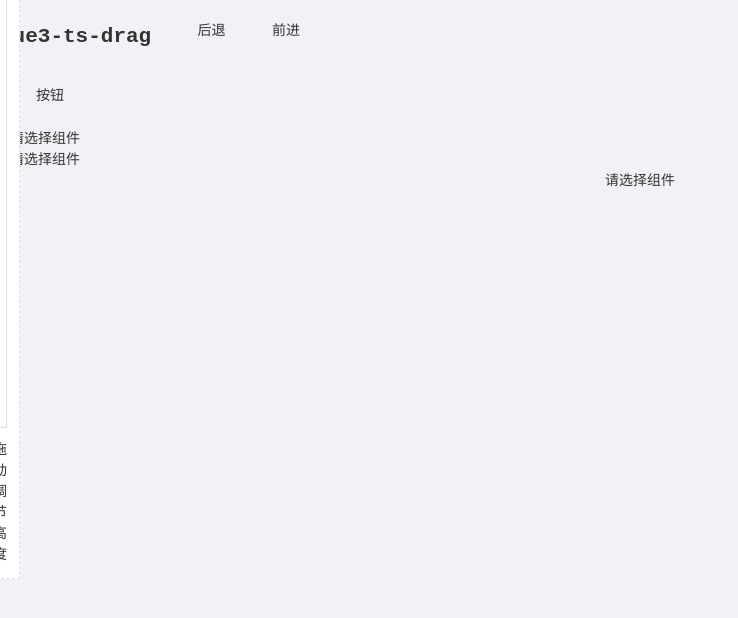
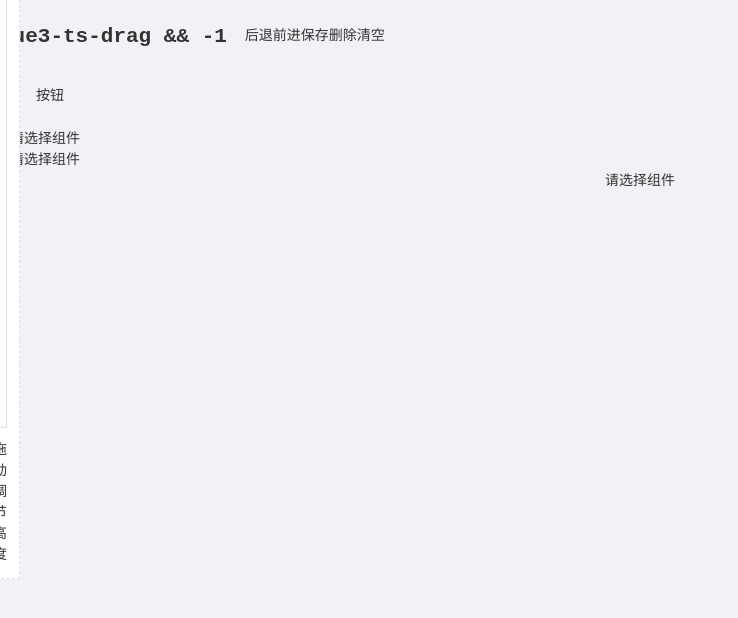
Before and after one commit to lycHub/vue-next-drag, a Vue app: page /#/home in a window 1280 px wide. Shown: the top 618 px of the page, without its empty margins (0-738 px from the left). Built offline with nearby package versions, Linux system fonts and the light colour scheme.

Commit message:
日常提交

```diff
--- /dev/null
+++ b/src/components/BasicLayout/Header.tsx
@@ -0,0 +1,29 @@
+import {defineComponent} from "vue";
+import {useStore} from "../../store";
+
+export default defineComponent({
+  name: 'Header',
+  setup(props) {
+    const store = useStore();
+
+    const changeIndex = (num: number) => {
+      store.commit('setCurrentIndex', store.state.currentIndex + num);
+      // store.dispatch('changeIndex', store.state.currentIndex + num);
+    }
+
+    return () => {
+      return (
+        <div class="wrap">
+          <h2>vue3-ts-drag && { store.state.currentIndex }</h2>
+          <el-button-group className="actions">
+            <el-button onClick={ changeIndex.bind(null, -1) } disabled={ store.state.currentIndex === -1 }>后退</el-button>
+            <el-button onClick={ changeIndex.bind(null, 1) } disabled={ store.state.currentIndex === store.state.snapshots.length - 1 }>前进</el-button>
+            <el-button type="primary">保存</el-button>
+            <el-button type="warning" disabled={true}>删除</el-button>
+            <el-button type="danger" disabled={true}>清空</el-button>
+          </el-button-group>
+        </div>
+      );
+    }
+  }
+});
--- a/src/components/BasicLayout/index.scss
+++ b/src/components/BasicLayout/index.scss
@@ -4,10 +4,12 @@
     padding: 14px 10px;
     background-color: #fff;
     border-bottom: 1px solid #dcdfe6;
-    .left {
+    .wrap {
       display: flex;
-      width: 300px;
-      justify-content: space-between;
+      align-items: center;
+      .actions {
+        margin-left: 18px;
+      }
     }
   }
   .aside {
--- a/src/components/BasicLayout/index.tsx
+++ b/src/components/BasicLayout/index.tsx
@@ -2,6 +2,7 @@ import {defineComponent} from "vue";
 import Aside from "./Aside";
 import './index.scss';
 import CustomPanel from './CustomPanel';
+import Header from "./Header";
 
 export default defineComponent({
   name: 'BasicLayout',
@@ -10,11 +11,7 @@ export default defineComponent({
       return (
         <el-container class="basic-layout">
           <el-header class="header">
-            <div class="left">
-              <h2>vue3-ts-drag</h2>
-              <el-button size="small">后退</el-button>
-              <el-button size="small">前进</el-button>
-            </div>
+            <Header />
           </el-header>
           <el-container>
             <el-aside class="aside" width="200px">
--- a/src/components/Editor/Widget.tsx
+++ b/src/components/Editor/Widget.tsx
@@ -9,9 +9,11 @@ import {calculateDotInfo} from "./Dot/dot";
 import {getPoint} from "../../utils";
 import RotateDot from './RotateDot';
 import {stopClick} from "../../uses/stopClick";
+import {properBase} from "../../uses/propertyBase";
+import { cloneDeep } from 'lodash';
 
 export default defineComponent({
-  name: 'Widget',
+  name: 'WidgetBox',
   props: {
     info: {
       type: Object as PropType<Widget>,
@@ -22,9 +24,11 @@ export default defineComponent({
     const root = ref<HTMLElement | null>(null);
     let startInfo: DragStartInfo | null = null;
     const dots = ref<DotInfo[]>([]);
-    const store = useStore();
+    const store = properBase().store;
+    const currentSnapshot = properBase().currentSnapshot;
+    const activeWidget = properBase().widget;
     let moving = false;
-    const isActive = computed(() => store.state.editor.activeWidgetId === props.info.id);
+    const isActive = computed(() => !!activeWidget);
     const setActive = () => {
       store.commit('editor/setActivateWidgetId', props.info.id);
       generateDots();
@@ -79,10 +83,22 @@ export default defineComponent({
             top: root.value!.offsetTop
           }
         });
+        // console.log('activeWidget', activeWidget.value);
+        setSnapshot();
         moving = false;
         emitter.emit<void>('up');
       }
+    }
 
+    const setSnapshot = () => {
+      const newSnapshot = cloneDeep(currentSnapshot.value);
+      const activeInSnapshotIndex = newSnapshot.findIndex(item => item.id === activeWidget.value!.id);
+      // console.log('newSnapshot', newSnapshot, activeInSnapshotIndex);
+      if (activeInSnapshotIndex > -1) {
+        newSnapshot.splice(activeInSnapshotIndex, 1, cloneDeep(activeWidget.value!));
+      }
+      // console.log('newSnapshot', newSnapshot);
+      store.dispatch('addSnapshot', newSnapshot);
     }
 
     const calculate = (diffX: number, diffY: number): { left: number; top: number } => {
@@ -170,12 +186,6 @@ export default defineComponent({
       });
     }
 
-    const widgetCls = reactive({
-      widget: true,
-      animate__animated: true,
-      active: isActive.value
-    });
-
     watch(() => props.info.widgetStyle.opacity, opacity => {
       root.value!.style.opacity = opacity.toString();
     });
@@ -184,19 +194,12 @@ export default defineComponent({
     });
 
     const setCls = (cls: Partial<WidgetAnimateClass>) => {
-      // const animateClasses = root.value!.classList.toString().split(' ').filter(item => item.includes('animate__'));
-      // // animate__animated
-      // if (animateClasses.length > 1) {
-      //   for (let a = 1; a < animateClasses.length; a++) {
-      //     root.value!.classList.remove(animateClasses[a]);
-      //   }
-      // }
       [cls.animate, cls.speed].filter(Boolean).forEach(item => {
         root.value!.classList.add('animate__' + item!);
       });
     }
 
-    onMounted(() => {
+    const refresh = () => {
       root.value!.style.left = props.info.widgetStyle.left + 'px';
       root.value!.style.top = props.info.widgetStyle.top + 'px';
       root.value!.style.width = props.info.widgetStyle.width + 'px';
@@ -205,10 +208,18 @@ export default defineComponent({
       root.value!.style.opacity = props.info.widgetStyle.opacity.toString();
       root.value!.style.zIndex = '1';
       setCls(props.info.animateClass);
+    }
+
+    watch(() => props.info, info => {
+      console.log('wat info', info);
+    });
+
+    onMounted(() => {
+      refresh();
       root.value!.addEventListener('animationend', function() {
         const active = isActive.value ? ' active' : '';
         this.className = 'widget animate__animated' + active;
-      })
+      });
     });
 
     return () => {
--- a/src/components/Editor/index.tsx
+++ b/src/components/Editor/index.tsx
@@ -1,22 +1,31 @@
-import {defineComponent, h, resolveComponent, ref, onMounted} from "vue";
-import Widget from "./Widget";
+import {defineComponent, h, resolveComponent, ref, onMounted, watch, computed} from "vue";
 import Lines from "./Lines";
+import WidgetBox from './Widget';
 import './index.scss';
 import {useStore} from '../../store';
 import {WidgetList} from "../../store/widgets";
 import { uniqueId, cloneDeep } from 'lodash';
 import {useRect} from "../../uses/rect";
+import {Widget} from "../../store/types";
+import {properBase} from "../../uses/propertyBase";
 
 export default defineComponent({
   name: 'Editor',
   setup(props) {
-    const store = useStore();
-    const widgets = store.state.editor.widgets;
+    const store = properBase().store;
+    const currentSnapshot = properBase().currentSnapshot;
+    const widgets = computed(() => store.state.editor.widgets);
+
+    watch(currentSnapshot, value => {
+      store.commit('editor/resetWidgets', value);
+    });
+
     const renderWidgets = () => {
-      return widgets.length ? widgets.map(item => {
-        return <Widget info={ item } >
+      // console.log('renderWidgets', currentSnapshot.value);
+      return widgets.value.length ? widgets.value.map(item => {
+        return <WidgetBox info={ item } >
           { h(resolveComponent(item.component), { ...item.props, style: item.style }, () => item.label) }
-        </Widget>;
+        </WidgetBox>;
       }) : null;
     }
 
@@ -37,8 +46,8 @@ export default defineComponent({
           widget.widgetStyle.top = event.offsetY;
           // widget.widgetStyle.rotate = 0;
           widget.id = uniqueId('widget-');
-          store.commit('editor/addWidget', widget);
-          // console.log('target', widget);
+          store.dispatch('addSnapshot', currentSnapshot.value.concat(widget));
+          // store.commit('editor/addWidget', cloneDeep(widget));
         }
       }
       if (store.state.editor.activeWidgetId) {
@@ -58,7 +67,7 @@ export default defineComponent({
           <div class="editor-box">
             <div ref={ canvas } class="canvas" onDragover={ handleDragOver } onDrop={ handleDrop }>
               { renderWidgets() }
-              <Lines canvasRect={ store.state.editor.canvasRect } widgets={ widgets } />
+              <Lines canvasRect={ store.state.editor.canvasRect } widgets={ widgets.value } />
             </div>
             <div class="drag-height">
               <span>拖动调节高度</span>
--- a/src/store/index.ts
+++ b/src/store/index.ts
@@ -22,16 +22,20 @@ export const store = createStore<RootState>({
     currentIndex: -1
   },
   getters: {
-    targetSnapshot(state) {
-      return state.snapshots[state.currentIndex];
+    currentSnapshot(state) {
+      return state.snapshots[state.currentIndex] || [];
     }
   },
   mutations: {
     setSnapshot(state, shot: { index: number; widgets: Widget[]; }) {
+      // console.log('shot widgets', shot.widgets, shot.index);
+      if (shot.index !== state.currentIndex) {
+        state.snapshots.length = state.currentIndex + 1;
+      }
       state.snapshots.splice(shot.index, 0, shot.widgets);
     },
     setCurrentIndex(state, index: number) {
-      state.currentIndex = index;
+      state.currentIndex = Math.max(index, -1);
     }
   },
   actions: {
@@ -43,8 +47,9 @@ export const store = createStore<RootState>({
       });
       commit('setCurrentIndex', newIndex);
     },
-    goBack({ state, commit }) {
-      commit('setCurrentIndex', state.currentIndex - 1);
+    changeIndex({ commit, getters }, index: number) {
+      commit('setCurrentIndex', index);
+      this.commit('editor/resetWidgets', getters.currentSnapshot as Widget[]);
     }
   },
   strict: isDev,
--- a/src/store/modules/editor.ts
+++ b/src/store/modules/editor.ts
@@ -55,7 +55,13 @@ const editor: Module<EditorState, RootState> = {
       if (target) {
         target.props = { ...target.props, ...newWidget.props };
       }
+    },
+    resetWidgets(state, widgets: Widget[]) {
+      state.widgets = widgets;
     }
+  },
+  actions: {
+
   }
 }
 
--- a/src/uses/propertyBase.ts
+++ b/src/uses/propertyBase.ts
@@ -4,8 +4,9 @@ import {Store} from "vuex";
 import {Widget} from "../store/types";
 import {ComputedRef} from "@vue/reactivity";
 
-export function properBase(): { store: Store<AllStoreType>; widget: ComputedRef<Widget | undefined> } {
+export function properBase(): { store: Store<AllStoreType>; widget: ComputedRef<Widget | undefined>; currentSnapshot: ComputedRef<Widget[]> } {
   const store = useStore();
   const activeWidget = computed(() => store.state.editor.widgets.find(item => item.id === store.state.editor.activeWidgetId));
-  return { store, widget: activeWidget };
+  const currentSnapshot = computed(() => store.getters.currentSnapshot as Widget[]);
+  return { store, widget: activeWidget, currentSnapshot };
 }
```
